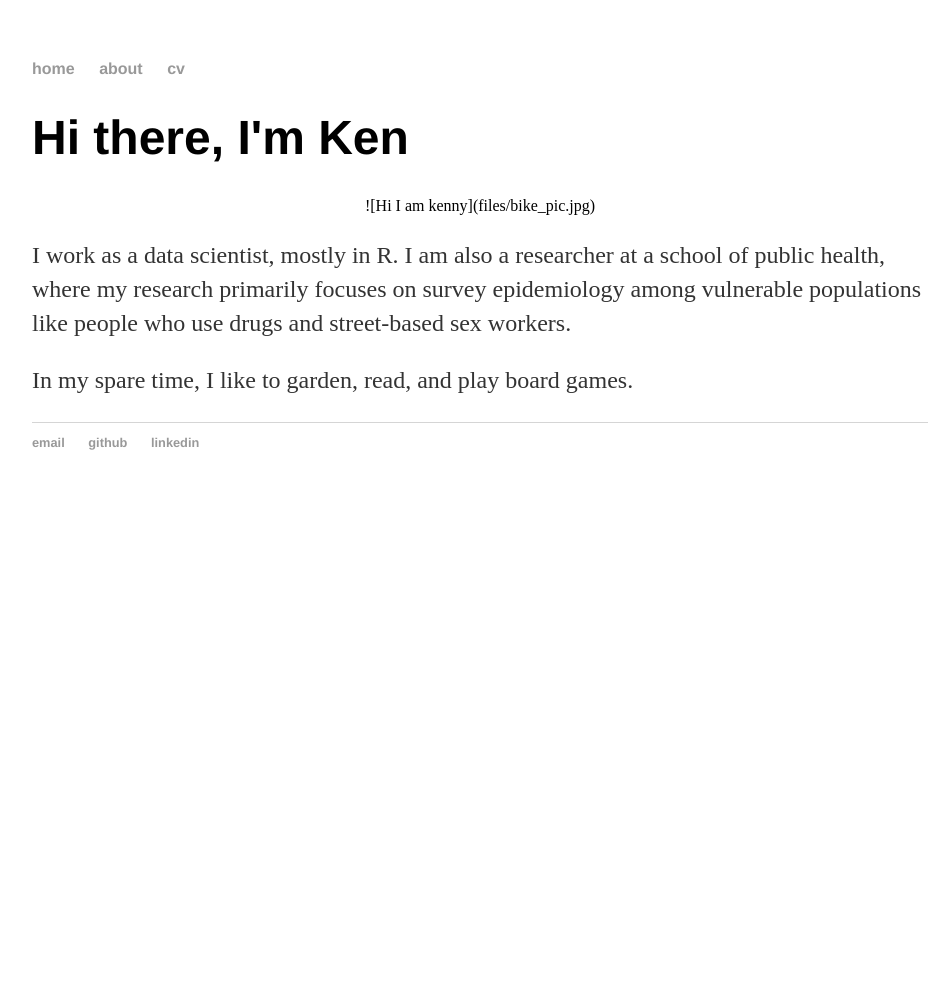
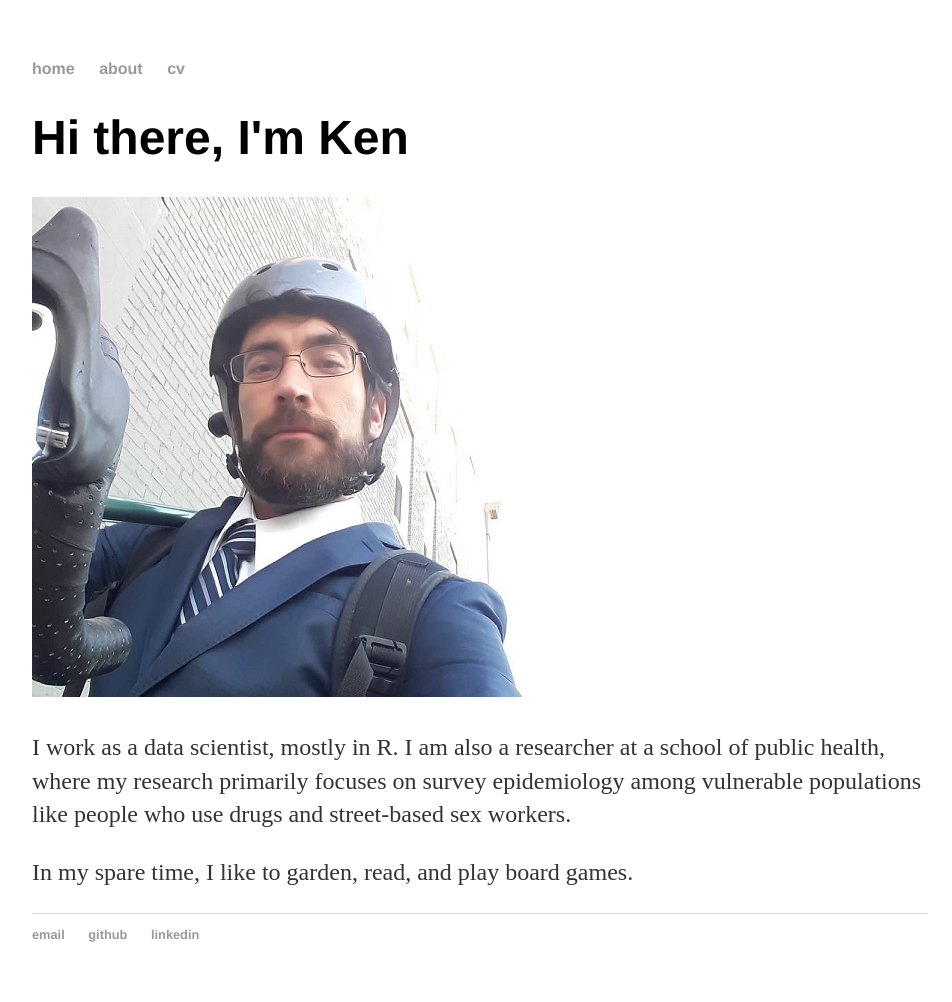
Before and after one commit to kbmorales/kbmorales.github.io, a Jekyll site: the page built from index.md, in a window 1280 px wide. Shown: the whole page, without its empty margins (160-1112 px from the left). Built offline with Jekyll 4.4.1, drawn with Linux system fonts in a browser that asks for light colours; before the commit the page ends 900 px from its top, so only the background shows below that.

Commit message:
messed up

```diff
--- a/index.md
+++ b/index.md
@@ -4,7 +4,7 @@ title: Hi there, I'm Ken
 description: Ken B Morales, data scientist
 ---
 
-<center>![Hi I am kenny](files/bike_pic.jpg)</center>
+![Hi I am kenny](files/bike_pic.jpg)
 
 I work as a data scientist, mostly in R. I am also a researcher at a school of public health, where my research primarily focuses on survey epidemiology among vulnerable populations like people who use drugs and street-based sex workers.
 
```
